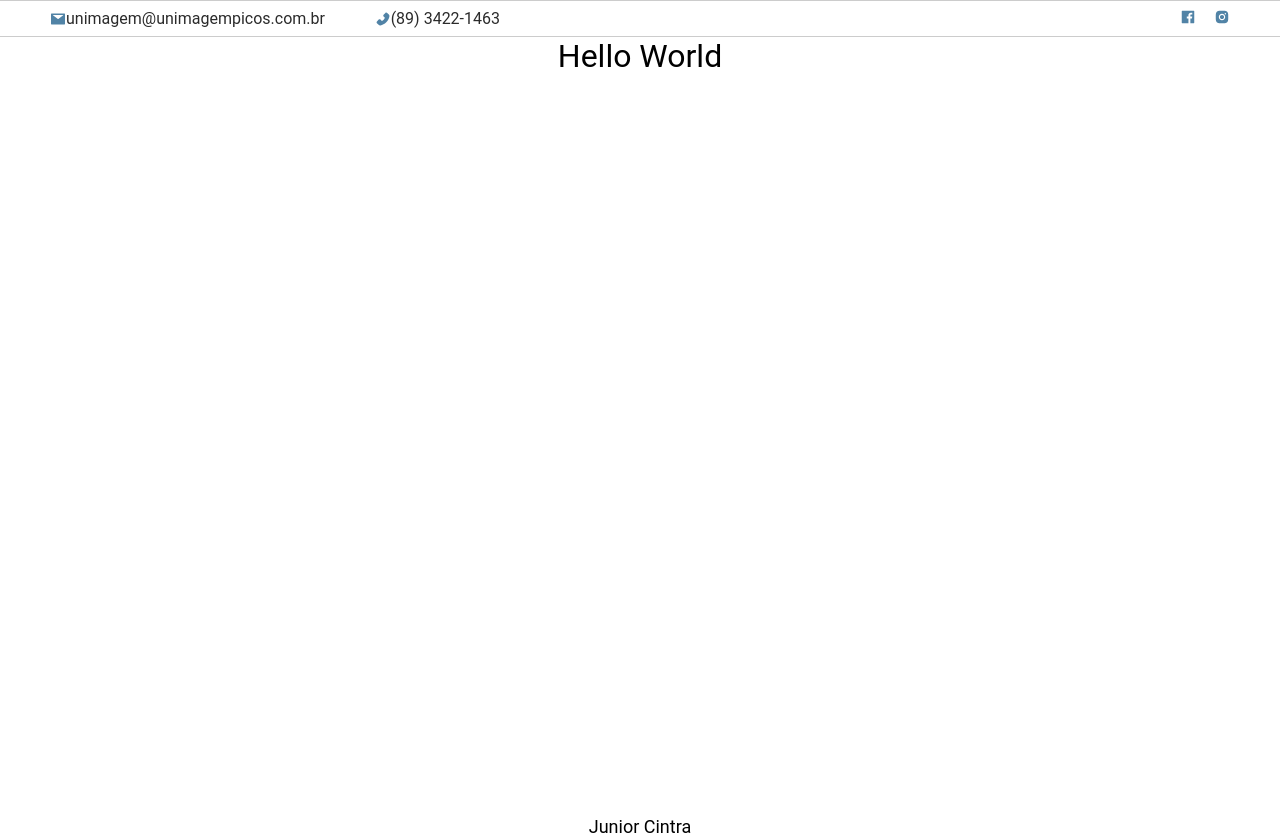
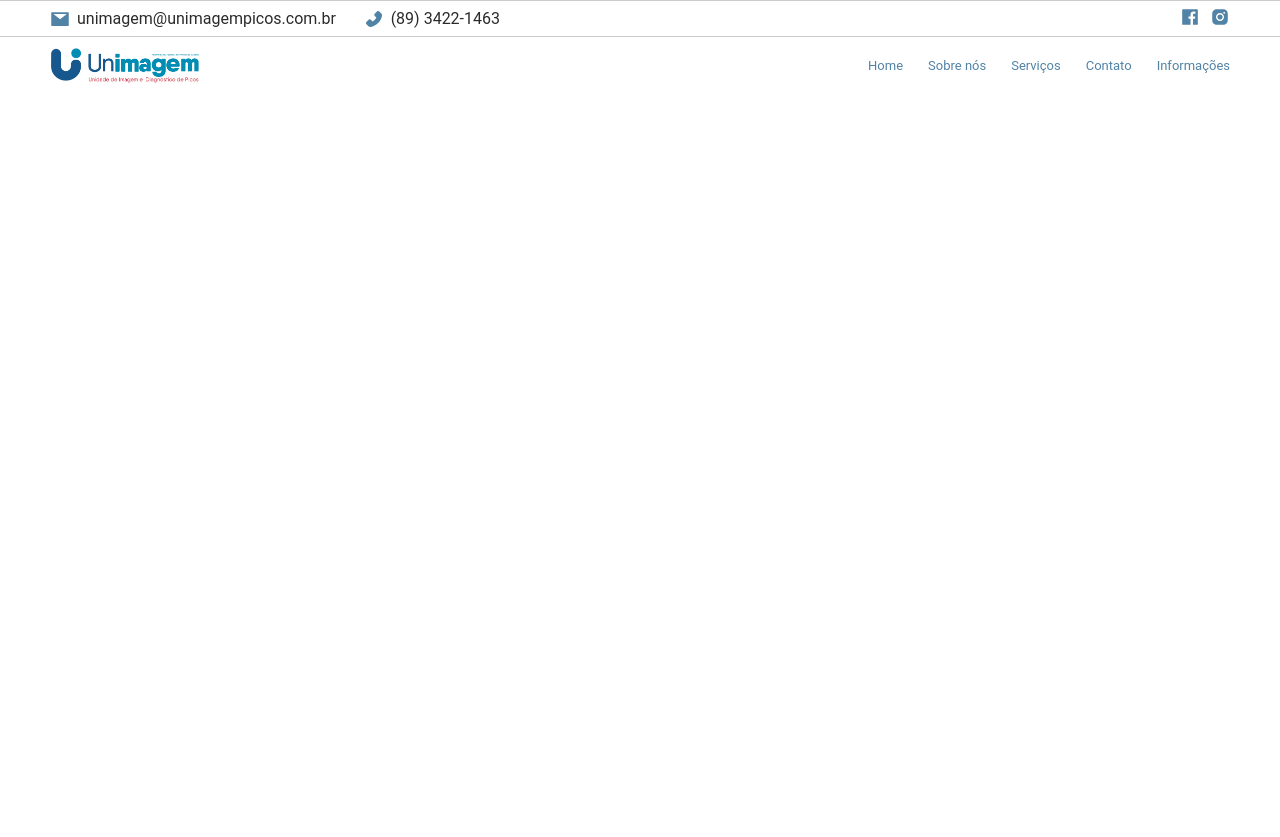
Before and after one commit to juniorcintra/peopleHealthImage-ReactJS, a React (Create React App) app: page / in a window 1280 px wide. Built offline with nearby package versions, Linux system fonts and the light colour scheme.

Commit message:
feat: importando infoBar e Header na home

```diff
--- a/src/pages/Home/index.js
+++ b/src/pages/Home/index.js
@@ -1,52 +1,17 @@
 import React from "react";
-import {
-  Container,
-  Content,
-  Title,
-  SubTitle,
-  InfoBarContainer,
-  InfoBarContent,
-  ContactDiv,
-  InfoContact,
-  SocialDiv,
-  InfoSocial,
-} from "./styles";
 
-import {
-  AiFillMail,
-  AiFillPhone,
-  AiFillFacebook,
-  AiFillInstagram,
-} from "react-icons/ai";
+import Header from "../../components/Header";
+import InfoBar from "../../components/InfoBar";
+
+import { Container, Content } from "./styles";
 
 export default function Home() {
   return (
     <Container>
-      <InfoBarContainer>
-        <InfoBarContent>
-          <ContactDiv>
-            <InfoContact>
-              <AiFillMail color="#5183a6" />
-              unimagem@unimagempicos.com.br
-            </InfoContact>
-            <InfoContact>
-              <AiFillPhone color="#5183a6" />
-              (89) 3422-1463
-            </InfoContact>
-          </ContactDiv>
-          <SocialDiv>
-            <InfoSocial>
-              <AiFillFacebook color="#5183a6" />
-            </InfoSocial>
-            <InfoSocial>
-              <AiFillInstagram color="#5183a6" />
-            </InfoSocial>
-          </SocialDiv>
-        </InfoBarContent>
-      </InfoBarContainer>
+      <InfoBar/>
+
       <Content>
-        <Title>Hello World</Title>
-        <SubTitle>Junior Cintra</SubTitle>
+        <Header/>
       </Content>
     </Container>
   );
--- a/src/pages/Home/styles.js
+++ b/src/pages/Home/styles.js
@@ -20,57 +20,3 @@ export const Content = styled.div`
   height: 100%;
   max-width: 1180px;
 `;
-
-export const InfoBarContainer = styled.div`
-  width: 100%;
-  display: flex;
-  flex-direction: row;
-  justify-content: center;
-  align-items: center;
-  border-top: 1px solid #ccc;
-  border-bottom: 1px solid #ccc;
-`;
-
-export const InfoBarContent = styled.div`
-  width: 100%;
-  max-width: 1180px;
-  height: 35px;
-  display: flex;
-  flex-direction: row;
-  justify-content: space-between;
-  align-items: center;
-`;
-
-export const Title = styled.h1`
-  color: #000;
-  font-size: 32px;
-  &:hover {
-    color: #000;
-  }
-`;
-
-export const SubTitle = styled.p`
-  color: #000;
-  font-size: 18px;
-`;
-
-export const ContactDiv = styled.div`
-  display: flex;
-  flex-direction: row;
-  justify-content: space-between;
-  align-items: center;
-  width: 450px;
-`;
-export const InfoContact = styled.span`
-  display: flex;
-  flex-direction: row;
-  align-items: center;
-`;
-export const SocialDiv = styled.div`
-  display: flex;
-  flex-direction: row;
-  justify-content: space-between;
-  align-items: center;
-  width: 50px;
-`;
-export const InfoSocial = styled.span``;
```
